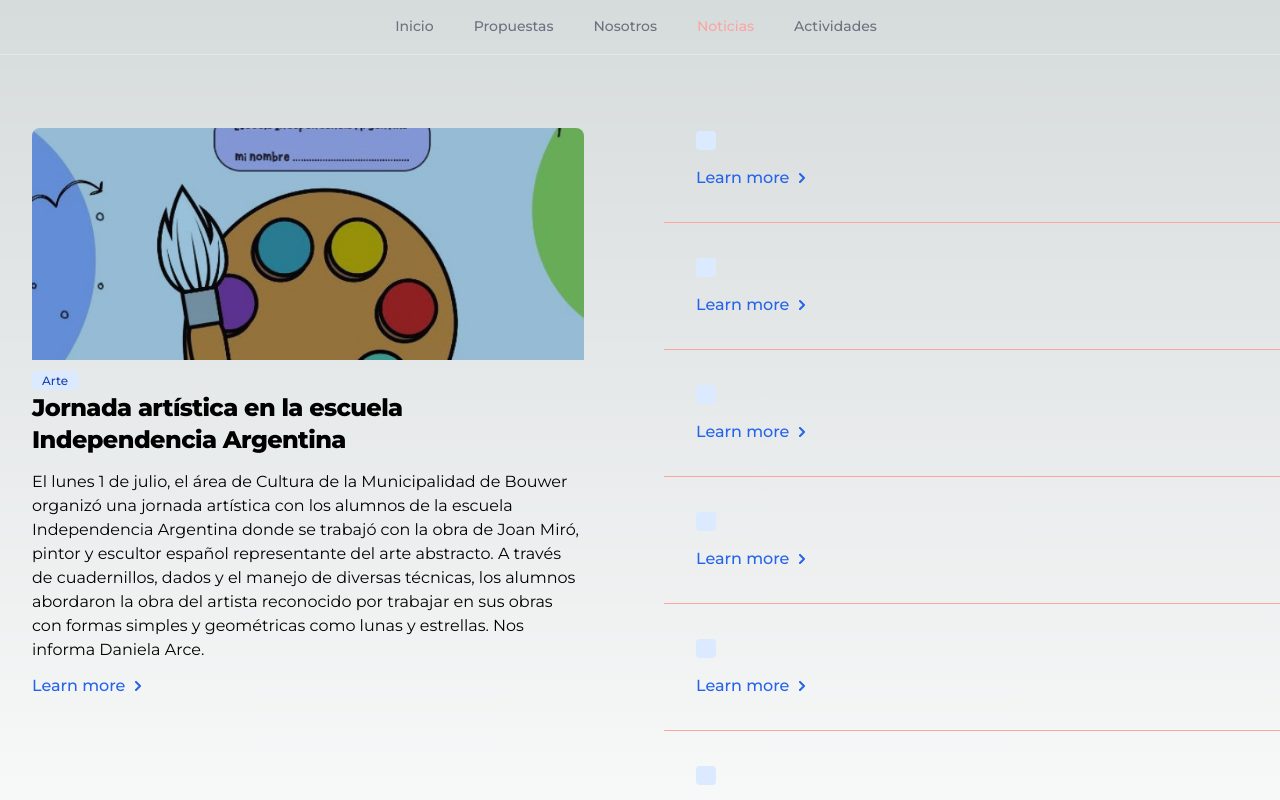
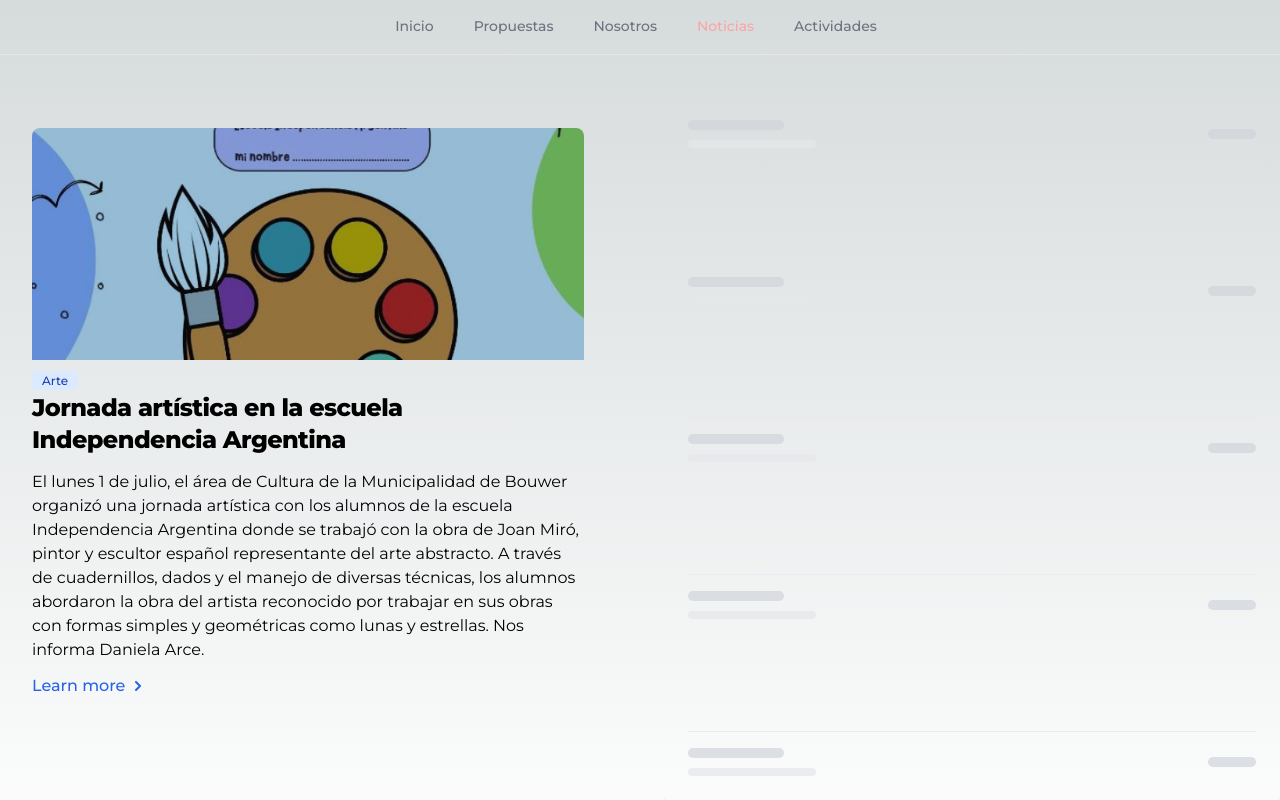
Before and after one commit to joaquincapdevila/estacion-bouwer-cultura, a Next.js app: page /noticias in a window 1280 px wide. Shown: the top 800 px of the page. Built offline with nearby package versions, Linux system fonts and the light colour scheme.

Commit message:
cambio a noticias, hasta tener base de datos

```diff
--- a/src/app/noticias/page.jsx
+++ b/src/app/noticias/page.jsx
@@ -1,5 +1,7 @@
-import { customers, noticiasjson } from "../lib/placeholder-data";
-import { Noticia, NoticiaPrimaria } from "../ui/noticia";
+import { Suspense } from "react";
+import { noticiasjson } from "../lib/placeholder-data";
+import { ListNoticias, NoticiaPrimaria } from "../ui/noticia";
+import { NoticiaSkeleton } from "../ui/skeletons";
 
 export default function Noticias() {
   return (
@@ -11,14 +13,12 @@ export default function Noticias() {
           descripcion={noticiasjson.descripcion}
         />
       </section>
+
       <section className="max-h-screen lg:overflow-y-auto col-span-2 lg:col-span-1">
-        <ul>
-          {customers.map((data) => (
-            <li key={data.id}>
-              <Noticia />
-            </li>
-          ))}
-        </ul>
+        <NoticiaSkeleton />
+        {/* <Suspense fallback={NoticiaSkeleton}>
+          <ListNoticias />
+        </Suspense> */}
       </section>
     </main>
   );
--- a/src/app/ui/actividad.jsx
+++ b/src/app/ui/actividad.jsx
@@ -1,8 +1,6 @@
 import Image from "next/image";
 import { eventos } from "../lib/placeholder-data";
-
 import children from "../../../public/children.svg";
-import friendship from "../../../public/friendship.svg";
 import { Tabla } from "./table";
 
 export function Actividad() {
@@ -17,7 +15,7 @@ export function Actividad() {
       <Tabla />
       <blockquote class="p-4 my-4 border-s-4 border-gray-300 bg-gray-50 dark:border-gray-500 dark:bg-gray-800 lg:min-w-[1024px]">
         <p class="text-xl text-wrap italic font-medium leading-relaxed text-gray-900 dark:text-white">
-          &apos;{eventos.notes}&apos;
+          &quot;{eventos.notes}&quot;
         </p>
       </blockquote>
 
--- a/src/app/ui/heading.jsx
+++ b/src/app/ui/heading.jsx
@@ -1,7 +1,7 @@
 export function Heading() {
   return (
     <>
-      <h1 className="mb-4 text-4xl font-extrabold leading-10 tracking-tight text-gray-900 md:text-5xl lg:text-6xl dark:text-white">
+      <h1 className="mb-4 text-4xl font-extrabold leading-10 tracking-tight md:text-5xl lg:text-6xl">
         <span className="text-transparent bg-clip-text bg-gradient-to-r to-red-300 from-red-500">
           Estación Cultural Bouwer.
         </span>
--- a/src/app/ui/noticia.jsx
+++ b/src/app/ui/noticia.jsx
@@ -1,10 +1,25 @@
 import Image from "next/image";
+import { customers, noticiasjson } from "../lib/placeholder-data";
+
 import estacion1 from "../../../public/estacion2.jpg";
 import jornadaArtistica from "../../../public/jornada-artistica.jpg";
 import jornadaArtistica1 from "../../../public/jornada-artistica1.jpg";
 import jornadaArtistica2 from "../../../public/jornada-artistica2.jpg";
 import jornadaArtistica3 from "../../../public/jornada-artistica3.jpg";
 import jornadaArtistica4 from "../../../public/jornada-artistica4.jpg";
+import { resolve } from "styled-jsx/css";
+
+export function ListNoticias(props) {
+  return (
+    <ul>
+      {customers.map((data) => (
+        <li key={data.id}>
+          <Noticia />
+        </li>
+      ))}
+    </ul>
+  );
+}
 
 export function NoticiaPrimaria(props) {
   return (
--- a/src/app/ui/skeletons.jsx
+++ b/src/app/ui/skeletons.jsx
@@ -1,8 +1,9 @@
+"use server";
 // Loading animation
 const shimmer =
   "before:absolute before:inset-0 before:-translate-x-full before:animate-[shimmer_2s_infinite] before:bg-gradient-to-r before:from-transparent before:via-white/60 before:to-transparent";
 
-export function CardSkeleton() {
+export async function CardSkeleton() {
   return (
     <div
       className={`${shimmer} relative overflow-hidden rounded-xl bg-gray-100 p-2 shadow-sm`}>
@@ -17,7 +18,52 @@ export function CardSkeleton() {
   );
 }
 
-export function CardsSkeleton() {
+export async function NoticiaSkeleton() {
+  return (
+    <div
+      role="status"
+      className="w-full h-full flex flex-col justify-between p-4 space-y-4  divide-y rounded shadow animate-pulse dark:divide-gray-700 md:p-6 ">
+      <div className="flex items-center justify-between">
+        <div>
+          <div className="h-2.5 bg-gray-300 rounded-full dark:bg-gray-600 w-24 mb-2.5"></div>
+          <div className="w-32 h-2 bg-gray-200 rounded-full dark:bg-gray-700"></div>
+        </div>
+        <div className="h-2.5 bg-gray-300 rounded-full dark:bg-gray-700 w-12"></div>
+      </div>
+      <div className="flex items-center justify-between pt-4">
+        <div>
+          <div className="h-2.5 bg-gray-300 rounded-full dark:bg-gray-600 w-24 mb-2.5"></div>
+          <div className="w-32 h-2 bg-gray-200 rounded-full dark:bg-gray-700"></div>
+        </div>
+        <div className="h-2.5 bg-gray-300 rounded-full dark:bg-gray-700 w-12"></div>
+      </div>
+      <div className="flex items-center justify-between pt-4">
+        <div>
+          <div className="h-2.5 bg-gray-300 rounded-full dark:bg-gray-600 w-24 mb-2.5"></div>
+          <div className="w-32 h-2 bg-gray-200 rounded-full dark:bg-gray-700"></div>
+        </div>
+        <div className="h-2.5 bg-gray-300 rounded-full dark:bg-gray-700 w-12"></div>
+      </div>
+      <div className="flex items-center justify-between pt-4">
+        <div>
+          <div className="h-2.5 bg-gray-300 rounded-full dark:bg-gray-600 w-24 mb-2.5"></div>
+          <div className="w-32 h-2 bg-gray-200 rounded-full dark:bg-gray-700"></div>
+        </div>
+        <div className="h-2.5 bg-gray-300 rounded-full dark:bg-gray-700 w-12"></div>
+      </div>
+      <div className="flex items-center justify-between pt-4">
+        <div>
+          <div className="h-2.5 bg-gray-300 rounded-full dark:bg-gray-600 w-24 mb-2.5"></div>
+          <div className="w-32 h-2 bg-gray-200 rounded-full dark:bg-gray-700"></div>
+        </div>
+        <div className="h-2.5 bg-gray-300 rounded-full dark:bg-gray-700 w-12"></div>
+      </div>
+      <span className="sr-only">Loading...</span>
+    </div>
+  );
+}
+
+export async function CardsSkeleton() {
   return (
     <>
       <CardSkeleton />
@@ -28,7 +74,7 @@ export function CardsSkeleton() {
   );
 }
 
-export function RevenueChartSkeleton() {
+export async function RevenueChartSkeleton() {
   return (
     <div className={`${shimmer} relative w-full overflow-hidden md:col-span-4`}>
       <div className="mb-4 h-8 w-36 rounded-md bg-gray-100" />
@@ -43,7 +89,7 @@ export function RevenueChartSkeleton() {
   );
 }
 
-export function InvoiceSkeleton() {
+export async function InvoiceSkeleton() {
   return (
     <div className="flex flex-row items-center justify-between border-b border-gray-100 py-4">
       <div className="flex items-center">
@@ -58,7 +104,7 @@ export function InvoiceSkeleton() {
   );
 }
 
-export function LatestInvoicesSkeleton() {
+export async function LatestInvoicesSkeleton() {
   return (
     <div
       className={`${shimmer} relative flex w-full flex-col overflow-hidden md:col-span-4`}>
@@ -80,7 +126,7 @@ export function LatestInvoicesSkeleton() {
   );
 }
 
-export function DashboardSkeleton() {
+export async function DashboardSkeleton() {
   return (
     <>
       <div
@@ -100,7 +146,7 @@ export function DashboardSkeleton() {
   );
 }
 
-export function TableRowSkeleton() {
+export async function TableRowSkeleton() {
   return (
     <tr className="w-full border-b border-gray-100 last-of-type:border-none [&:first-child>td:first-child]:rounded-tl-lg [&:first-child>td:last-child]:rounded-tr-lg [&:last-child>td:first-child]:rounded-bl-lg [&:last-child>td:last-child]:rounded-br-lg">
       {/* Customer Name and Image */}
@@ -137,7 +183,7 @@ export function TableRowSkeleton() {
   );
 }
 
-export function InvoicesMobileSkeleton() {
+export async function InvoicesMobileSkeleton() {
   return (
     <div className="mb-2 w-full rounded-md bg-white p-4">
       <div className="flex items-center justify-between border-b border-gray-100 pb-8">
@@ -161,7 +207,7 @@ export function InvoicesMobileSkeleton() {
   );
 }
 
-export function InvoicesTableSkeleton() {
+export async function InvoicesTableSkeleton() {
   return (
     <div className="mt-6 flow-root">
       <div className="inline-block min-w-full align-middle">
@@ -214,7 +260,7 @@ export function InvoicesTableSkeleton() {
   );
 }
 // MIAS -----------------------
-export function HeadingSkeleton() {
+export async function HeadingSkeleton() {
   return (
     <div role="status" class="max-w-sm animate-pulse">
       <div class="h-2.5 bg-gray-200 rounded-full dark:bg-gray-700 w-48 mb-4"></div>
@@ -228,7 +274,7 @@ export function HeadingSkeleton() {
   );
 }
 
-export function ImgSkeleton() {
+export async function ImgSkeleton() {
   <div
     role="status"
     class="space-y-8 animate-pulse md:space-y-0 md:space-x-8 rtl:space-x-reverse md:flex md:items-center">
@@ -254,7 +300,7 @@ export function ImgSkeleton() {
   </div>;
 }
 
-export function VideoSkeleton() {
+export async function VideoSkeleton() {
   <div
     role="status"
     class="flex items-center justify-center h-56 max-w-sm bg-gray-300 rounded-lg animate-pulse dark:bg-gray-700">
@@ -271,7 +317,7 @@ export function VideoSkeleton() {
   </div>;
 }
 
-export function CarddSkeleton() {
+export async function CarddSkeleton() {
   <div
     role="status"
     class="max-w-sm p-4 border border-gray-200 rounded shadow animate-pulse md:p-6 dark:border-gray-700">
@@ -308,7 +354,7 @@ export function CarddSkeleton() {
   </div>;
 }
 
-export function BloquecuoteSkeleton() {
+export async function BloquecuoteSkeleton() {
   <div role="status" class="animate-pulse">
     <div class="h-2.5 bg-gray-300 rounded-full dark:bg-gray-700 max-w-[640px] mb-2.5 mx-auto"></div>
     <div class="h-2.5 mx-auto bg-gray-300 rounded-full dark:bg-gray-700 max-w-[540px]"></div>
@@ -328,7 +374,7 @@ export function BloquecuoteSkeleton() {
   </div>;
 }
 
-export function TableListSkeleton() {
+export async function TableListSkeleton() {
   <div
     role="status"
     class="max-w-md p-4 space-y-4 border border-gray-200 divide-y divide-gray-200 rounded shadow animate-pulse dark:divide-gray-700 md:p-6 dark:border-gray-700">
```
Also changed, not shown: src/app/nosotros/page.jsx (+11 -13 lines).
